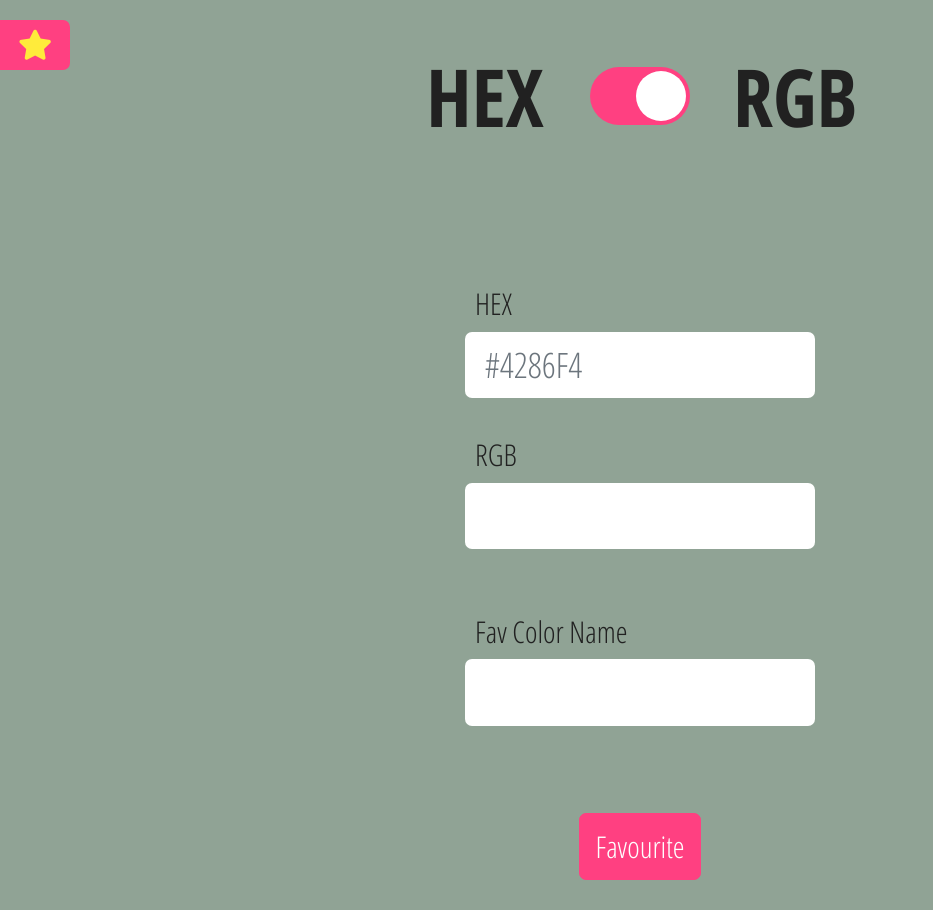
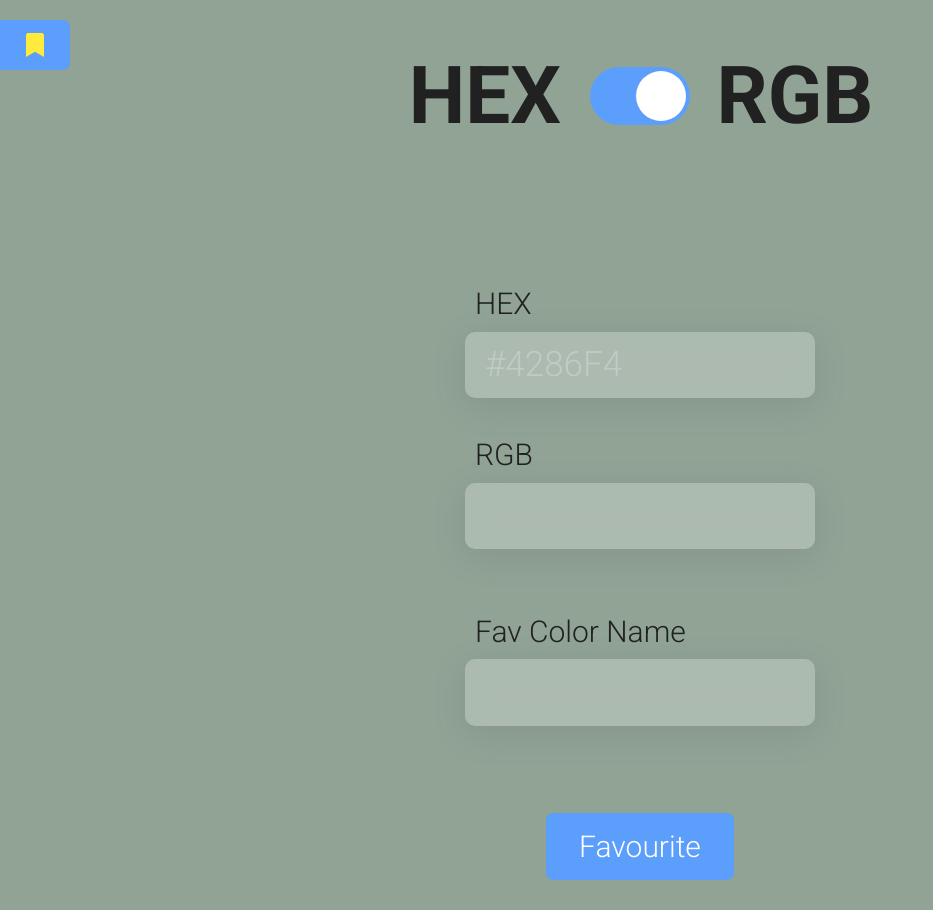
Before and after one commit to jungsammie/hex2rgb, a plain HTML site: page index.html in a window 1280 px wide. Shown: the whole page, without its empty margins (0-933 px from the left). Drawn offline with nearby package versions, Linux system fonts and the light colour scheme.

Commit message:
UI updated

```diff
--- a/app.js
+++ b/app.js
@@ -209,9 +209,9 @@ $checkbox.change(function() {
     $('#input-value').attr('placeholder', '#4286F4');
     $('#output-value-label').text('RGB');
     $('#input-value').attr('maxLength', '7');
-    $('.btn-fav').css('background-color', '#FF4081');
-    $('.btn-fav').css('border-color', '#FF4081');
-    $('.side-nav__icon').css('background-color', '#FF4081');
+    $('.btn-fav').css('background-color', 'rgb(91,158,251)'); //#FF4081
+    $('.btn-fav').css('border-color', 'rgb(91,158,251)');
+    $('.side-nav__icon').css('background-color', 'rgb(91,158,251)');
   }
   //RGB -> HEX
   else {
@@ -223,9 +223,9 @@ $checkbox.change(function() {
     $('#input-value').attr('placeholder', '(66,134,244)');
     $('#output-value-label').text('HEX');
     $('#input-value').attr('maxLength', '13');
-    $('.btn-fav').css('background-color', '#9C27B0');
-    $('.btn-fav').css('border-color', '#9C27B0');
-    $('.side-nav__icon').css('background-color', '#9C27B0');
+    $('.btn-fav').css('background-color', 'rgb(84,208,104)'); //#9C27B0
+    $('.btn-fav').css('border-color', 'rgb(84,208,104)');
+    $('.side-nav__icon').css('background-color', 'rgb(84,208,104)');
   }
 });
 });
--- a/index.html
+++ b/index.html
@@ -31,7 +31,7 @@
       </div>
     </div>
     <span class="side-nav__icon">
-      <i class="fas fa-star"></i>
+      <i class="fas fa-bookmark"></i>
     </span>
 
     <div class="container text-center">
--- a/slider.css
+++ b/slider.css
@@ -18,7 +18,8 @@
     left: 0;
     right: 0;
     bottom: 0;
-    background-color: #9C27B0;
+    background-color:rgb(84,208,104);
+    /* #9C27B0 */
     -webkit-transition: .4s;
     transition: .4s;
   }
@@ -39,7 +40,8 @@
   }
 
   input:checked + .slider {
-    background-color: #FF4081;
+    background-color: rgb(91,158,251);
+    /* #FF4081; */
   }
 
   input:focus + .slider {
--- a/style.css
+++ b/style.css
@@ -1,12 +1,12 @@
-@import url('https://fonts.googleapis.com/css?family=Noto+Sans+KR|Open+Sans+Condensed:300,700');
+@import url('https://fonts.googleapis.com/css2?family=Roboto:wght@300;700&display=swap');
 @import url('./slider.css');
 
 body {
   all: unset;
   height: 100%;
   width: 100%;
-    font-family: 'Open Sans Condensed','Noto Sans KR', sans-serif;
-    background-color: #F0F0F0;
+  font-family: 'Roboto', sans-serif;
+  background-color: #f0f0f0;
   font-weight: 300;
   position: relative;
 }
@@ -22,7 +22,7 @@ p {
   z-index: 2;
   top: 0;
   left: 0;
-    background-color: #F0F0F0;
+  background-color: #f0f0f0;
   overflow-x: hidden;
   transition: 0.5s;
   padding-top: 60px;
@@ -43,9 +43,9 @@ p {
 }
 
 .side-nav__icon {
-    font-size:30px;
+  font-size: 24px;
   cursor: pointer;
-    background-color: #FF4081;
+  background-color: rgb(91,158,251);
   width: 70px;
   height: 50px;
   display: flex;
@@ -53,7 +53,7 @@ p {
   align-items: center;
   margin-top: 20px;
   position: absolute;
-    color: #FFEB3B;
+  color: #ffeb3b;
   border-radius: 0 7px 7px 0;
   z-index: 1;
 }
@@ -71,7 +71,7 @@ p {
   text-align: left;
   margin: 5px 0 0 15px;
   width: 20px;
-    color: #F0F0F0;
+  color: #f0f0f0;
   cursor: pointer;
 }
 
@@ -79,7 +79,7 @@ p {
   position: absolute;
   width: 100%;
   bottom: 0;
-    background-color: #FFFFFF;
+  background-color: #ffffff;
   color: black;
   padding: 15px 0 15px 15px;
 }
@@ -135,14 +135,27 @@ label {
   width: 100%;
   border: none;
   /*border-bottom: 3px solid#212121;*/
-    padding: 5px 0 5px 20px;
+  padding: 32px 0 32px 20px;
   border-radius: 7px;
   font-size: 35px;
-    background-color: #FFFFFF;
+  background: rgba(255, 255, 255, 0.25);
+  box-shadow: 0 8px 32px 0 rgba(99, 99, 107, 0.2);
+  backdrop-filter: blur(8.5px);
+  -webkit-backdrop-filter: blur(8.5px);
+  border-radius: 10px;
 }
 
-input:focus {
-    background-color: #FFFFFF;
+.container__form-container__input:focus {
+  background: rgba(255, 255, 255, 0.25);
+  box-shadow: 0 8px 32px 0 rgba(99, 99, 107, 0.2);
+  backdrop-filter: blur(8.5px);
+  -webkit-backdrop-filter: blur(8.5px);
+  border-radius: 10px;
+  border: none;
+}
+
+.container__form-container__input::placeholder {
+    color: rgba(255, 255, 255, 0.25);
 }
 
 .non-valid {
@@ -169,12 +182,12 @@ input:focus {
   font-weight: 300;
   margin-top: 5%;
   border-radius: 7px;
-    padding: 10px 15px;
-    background-color: #FF4081;
-    border-color: #FF4081;
+  padding: 10px 32px;
+  background-color: rgb(91,158,251);
+  border-color: rgb(91,158,251);
 }
 
 .btn-fav:hover {
-    background-color: #FFEB3B;
-    border-color: #FFEB3B;
+  background-color: #ffeb3b;
+  border-color: #ffeb3b;
 }
```
Lines whose indentation alone changed are shown as unchanged.
